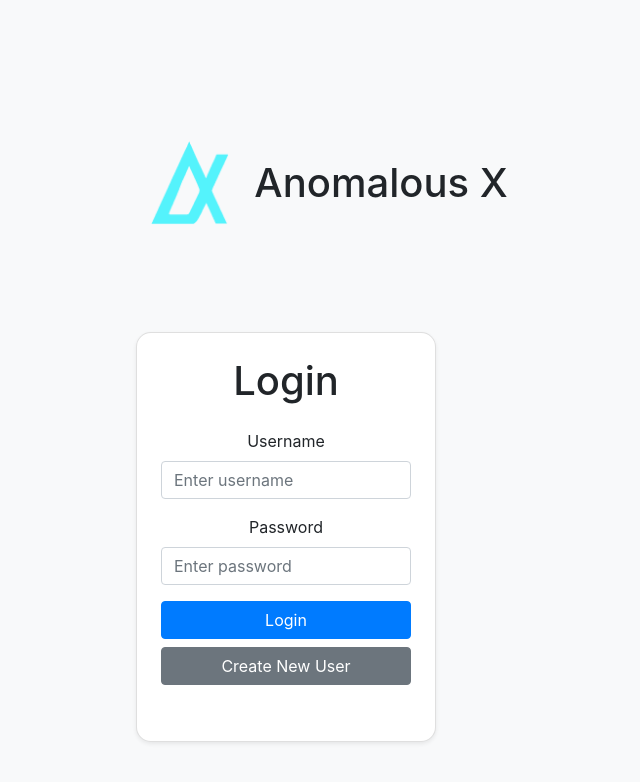
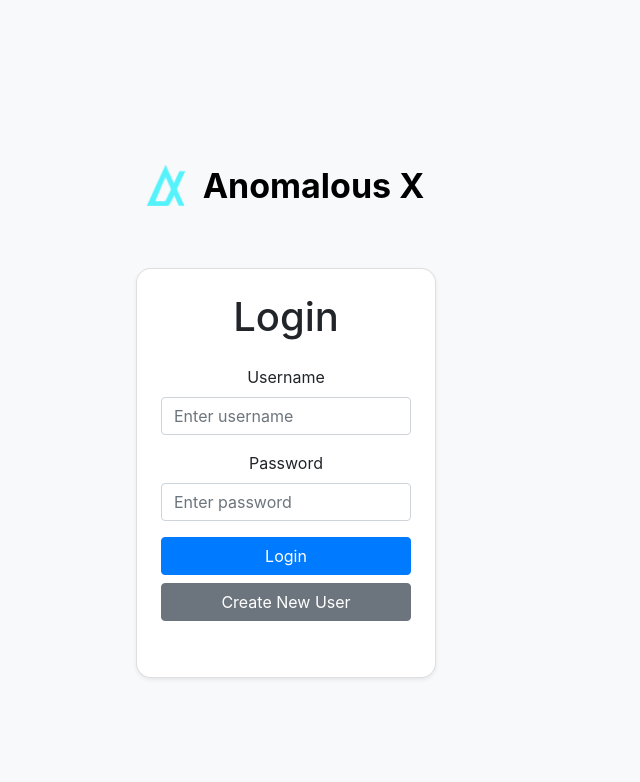
Before and after one commit to DeweyAdkins/CheapTwitter, a website: page indexlog.html in a window 1280 px wide. Shown: the whole page, without its empty margins (354-994 px from the left). Drawn offline with nearby package versions, Linux system fonts and the light colour scheme.

Commit message:
Added Code

```diff
--- a/indexlog.html
+++ b/indexlog.html
@@ -9,11 +9,13 @@
     <link rel="stylesheet" href="login-styles.css">
 </head>
 <body>
-    <div class="login-container d-flex flex-column align-items-center justify-content-center min-vh-100">
-        <h1 class="mb-4 login-logo">
-            <img src="images/AX.png" alt="Anomalous X Logo">
-            <span>Anomalous X</span>
-        </h1>
+    <div class="login-container">
+        <div class="login-logo-container">
+            <div class="login-logo">
+                <img src="images/AX.png" alt="Anomalous X Logo">
+                <span class="login-logo-text">Anomalous X</span>
+            </div>
+        </div>
         <div class="card p-4 shadow-sm login-card">
             <h1 class="text-center mb-4">Login</h1>
             <form id="loginForm">
--- a/login-styles.css
+++ b/login-styles.css
@@ -1,25 +1,42 @@
 body {
     background-color: #f8f9fa;
+}
+
+.login-logo-container {
+    display: flex;
+    justify-content: center;
+    margin-bottom: 20px;
 }
 
 .login-logo {
     display: flex;
     align-items: center;
-    margin-bottom: 0; /* Reduced space below the logo */
 }
 
 .login-logo img {
-    margin-right: -60px; /* Reduced margin to bring text closer */
-    width: 250px !important; /* Adjust the width to your desired size */
-    height: auto !important; /* Maintain aspect ratio */
+    width: 125px; /* Adjust the size as needed */
+    height: auto;
+    margin-right: -25px; /* Adjusted margin to bring text closer */
+}
+
+.login-logo-text {
+    font-size: 34px;
+    font-weight: bold;
+    color: #000;
+    margin-right: 45px;
 }
 
 .login-container {
-    text-align: center;
+    display: flex;
+    flex-direction: column;
+    align-items: center;
+    justify-content: center;
+    height: 100vh;
 }
 
 .login-card {
     border-radius: 15px;
-    width: 20%; /* Adjusted width of the login card */
+    width: 20%;
     min-width: 300px;
+    text-align: center;
 }
```
Also changed, not shown: index.html (+18 -13 lines).
